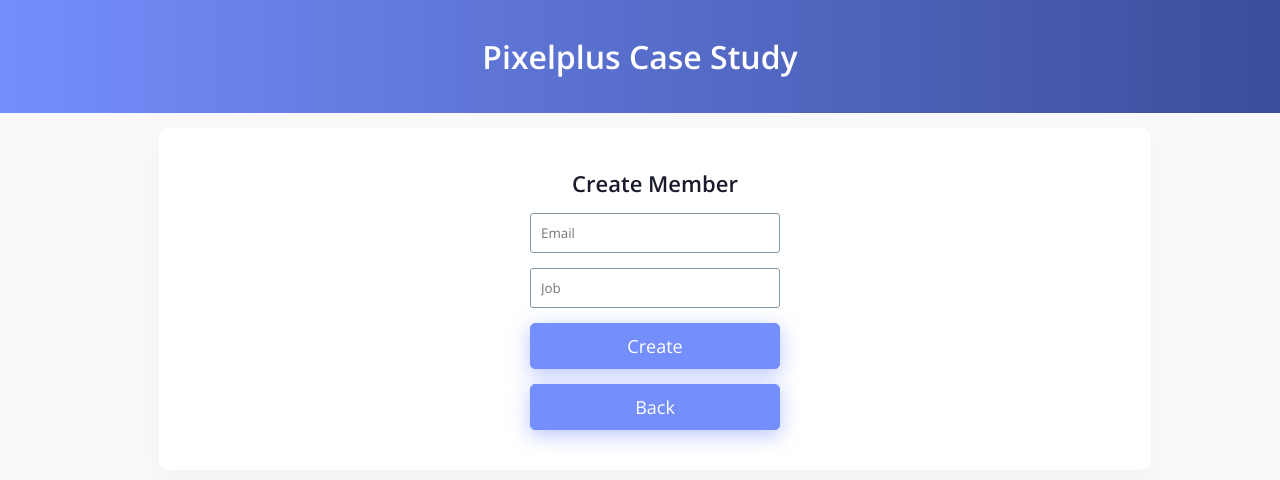
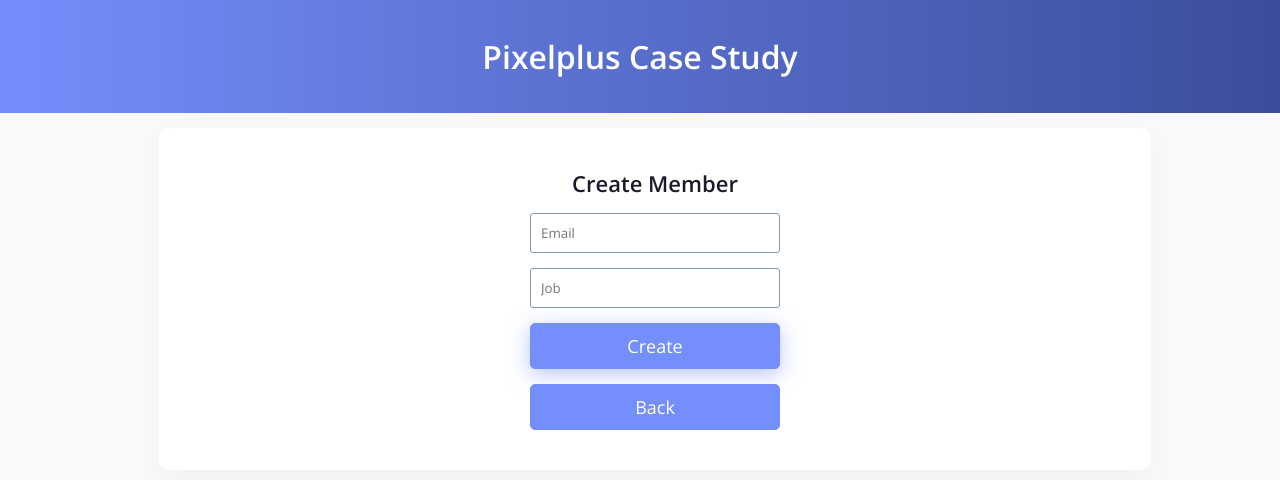
Before and after one commit to ugur-uysal/caseStudy, a React (Create React App) app: page /create in a window 1280 px wide. Shown: the top 480 px of the page. Built offline with nearby package versions, Linux system fonts and the light colour scheme.

Commit message:
index.js and index.scss documents edited.

```diff
--- a/src/assets/style/index.scss
+++ b/src/assets/style/index.scss
@@ -136,3 +136,5 @@ input {
         }
     }
 }
+
+.b-shadow-none{box-shadow: none!important;}
--- a/src/pages/create/index.js
+++ b/src/pages/create/index.js
@@ -57,7 +57,7 @@ const Detail = ({ match }) => {
             <button className="btn primary" onClick={onSave}>Create</button>
           </div>
           <div className="col">
-            <Link to="/" className="btn primary">Back</Link>
+            <Link to="/" className="btn primary b-shadow-none">Back</Link>
           </div>
         </div>
       </div>
```
